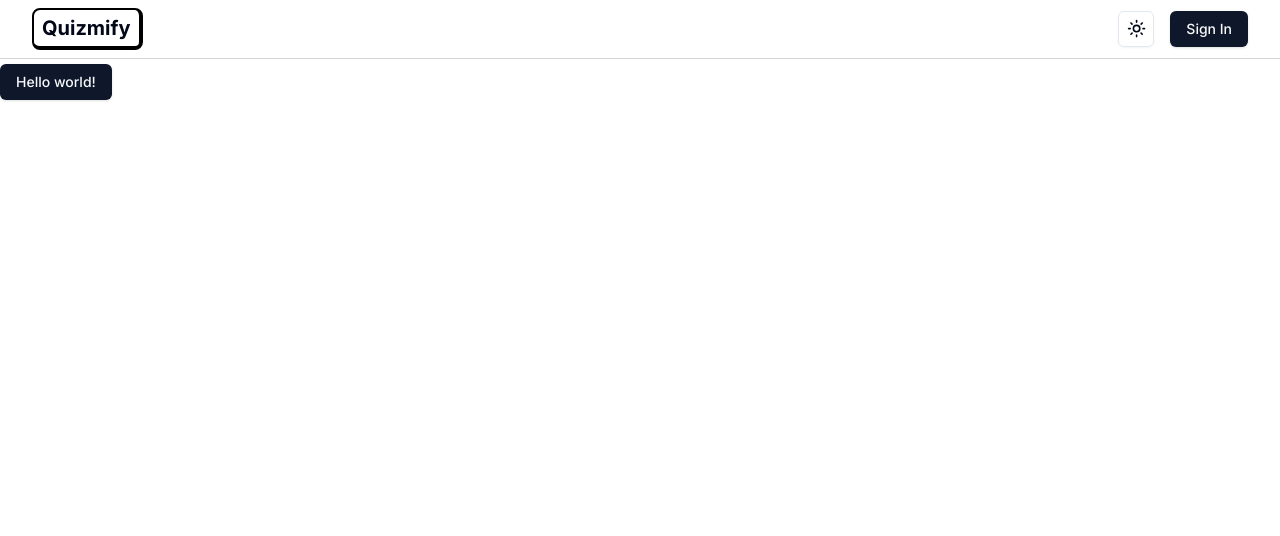
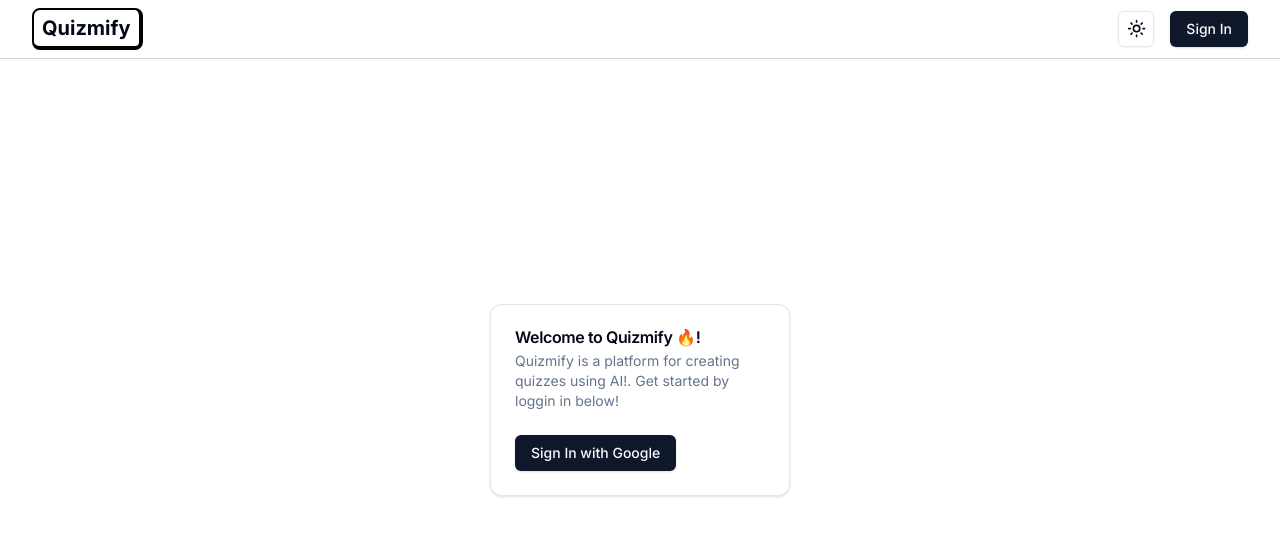
Before and after one commit to ajfm88/quizmify, a Next.js app: page / in a window 1280 px wide. Shown: the top 536 px of the page. Built offline with nearby package versions, Linux system fonts and the light colour scheme; no server answers.

Commit message:
08. Home Page.

```diff
--- /dev/null
+++ b/src/app/dashboard/page.tsx
@@ -0,0 +1,9 @@
+import React from "react";
+
+type Props = {};
+
+const Dashboard = (props: Props) => {
+  return <div>Dashboard</div>;
+};
+
+export default Dashboard;
--- a/src/app/page.tsx
+++ b/src/app/page.tsx
@@ -1,6 +1,34 @@
-import { Button } from "@/components/ui/button";
-import { prisma } from "@/lib/db";
+import SignInButton from "@/components/SignInButton";
+import {
+  Card,
+  CardContent,
+  CardDescription,
+  CardHeader,
+  CardTitle,
+} from "@/components/ui/card";
+import { redirect } from "next/navigation";
+import { getAuthSession } from "@/lib/nextauth";
 
-export default function Home() {
-  return <Button>Hello world!</Button>;
+export default async function Home() {
+  const session = await getAuthSession();
+  if (session?.user) {
+    // that means the user is loggged in.
+    redirect("/dashboard");
+  }
+  return (
+    <div className="absolute -translate-x-1/2 -translate-y-1/2 top-1/2 left-1/2">
+      <Card className="w-[300px]">
+        <CardHeader>
+          <CardTitle>Welcome to Quizmify 🔥!</CardTitle>
+          <CardDescription>
+            Quizmify is a platform for creating quizzes using AI!. Get started
+            by loggin in below!
+          </CardDescription>
+        </CardHeader>
+        <CardContent>
+          <SignInButton text="Sign In with Google" />
+        </CardContent>
+      </Card>
+    </div>
+  );
 }
--- /dev/null
+++ b/src/components/ui/card.tsx
@@ -0,0 +1,76 @@
+import * as React from "react"
+
+import { cn } from "@/lib/utils"
+
+const Card = React.forwardRef<
+  HTMLDivElement,
+  React.HTMLAttributes<HTMLDivElement>
+>(({ className, ...props }, ref) => (
+  <div
+    ref={ref}
+    className={cn(
+      "rounded-xl border bg-card text-card-foreground shadow",
+      className
+    )}
+    {...props}
+  />
+))
+Card.displayName = "Card"
+
+const CardHeader = React.forwardRef<
+  HTMLDivElement,
+  React.HTMLAttributes<HTMLDivElement>
+>(({ className, ...props }, ref) => (
+  <div
+    ref={ref}
+    className={cn("flex flex-col space-y-1.5 p-6", className)}
+    {...props}
+  />
+))
+CardHeader.displayName = "CardHeader"
+
+const CardTitle = React.forwardRef<
+  HTMLParagraphElement,
+  React.HTMLAttributes<HTMLHeadingElement>
+>(({ className, ...props }, ref) => (
+  <h3
+    ref={ref}
+    className={cn("font-semibold leading-none tracking-tight", className)}
+    {...props}
+  />
+))
+CardTitle.displayName = "CardTitle"
+
+const CardDescription = React.forwardRef<
+  HTMLParagraphElement,
+  React.HTMLAttributes<HTMLParagraphElement>
+>(({ className, ...props }, ref) => (
+  <p
+    ref={ref}
+    className={cn("text-sm text-muted-foreground", className)}
+    {...props}
+  />
+))
+CardDescription.displayName = "CardDescription"
+
+const CardContent = React.forwardRef<
+  HTMLDivElement,
+  React.HTMLAttributes<HTMLDivElement>
+>(({ className, ...props }, ref) => (
+  <div ref={ref} className={cn("p-6 pt-0", className)} {...props} />
+))
+CardContent.displayName = "CardContent"
+
+const CardFooter = React.forwardRef<
+  HTMLDivElement,
+  React.HTMLAttributes<HTMLDivElement>
+>(({ className, ...props }, ref) => (
+  <div
+    ref={ref}
+    className={cn("flex items-center p-6 pt-0", className)}
+    {...props}
+  />
+))
+CardFooter.displayName = "CardFooter"
+
+export { Card, CardHeader, CardFooter, CardTitle, CardDescription, CardContent }
```
